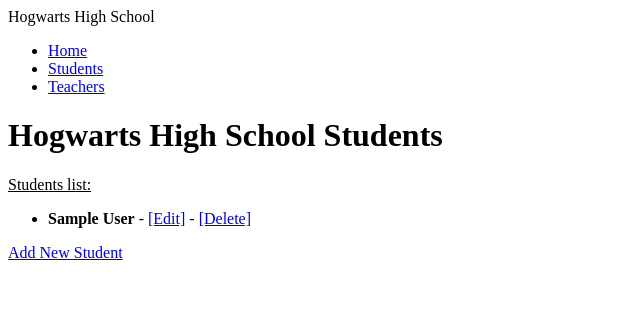
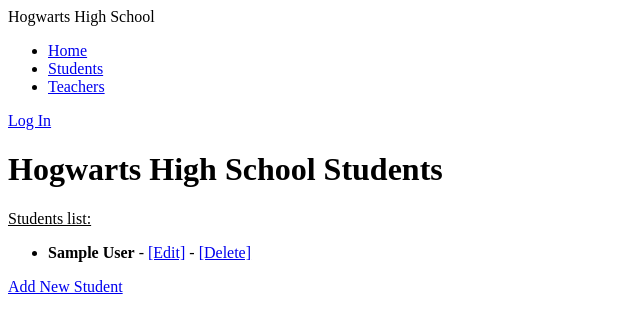
Before and after one commit to anpatricia06/SSWP-Final-Project-Group-A, a Django app: page /students/ in a window 1280 px wide. Shown: the top 333 px of the page, without its empty margins (0-640 px from the left). Run offline with Django 3.2, Linux system fonts and the light colour scheme; tables that the repository leaves empty hold one stand-in row (values such as "Sample post"); some libraries are stand-ins or nearby versions.

Commit message:
i updated base.html

```diff
--- a/final_exam/school/templates/base.html
+++ b/final_exam/school/templates/base.html
@@ -22,6 +22,18 @@
                        <li class="nav-item"><a class="nav-link" href="{% url 'teachers' %}">Teachers</a></li>
                     </ul>
                 </div>
+               <div>
+                    {% if user.is_authenticated %}
+                    Hello, {{ user.get_username }}
+                    <a href="{% url 'logout' %}?next={{ request.path }}">Log Out</a>
+                    {% else %}
+                    {% if 'login' in request.path %}
+                    <a href="{% url 'login' %}?next={{ '/' }}">Log In</a>
+                    {% else %}
+                    <a href="{% url 'login' %}?next={{ request.path }}">Log In</a>
+                    {% endif %}
+                    {% endif %}
+                </div>
             </nav>
             <div class="row">
                 {% block content %}{% endblock %}
```
